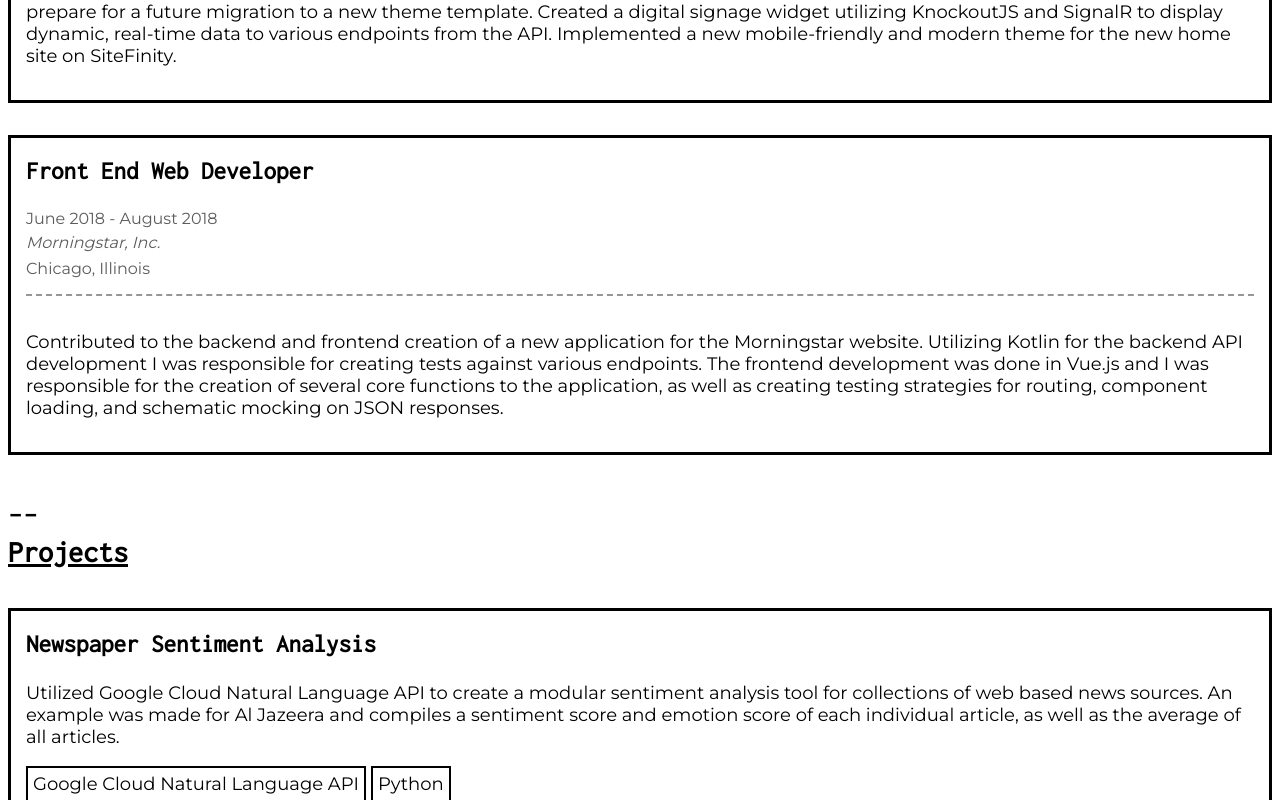
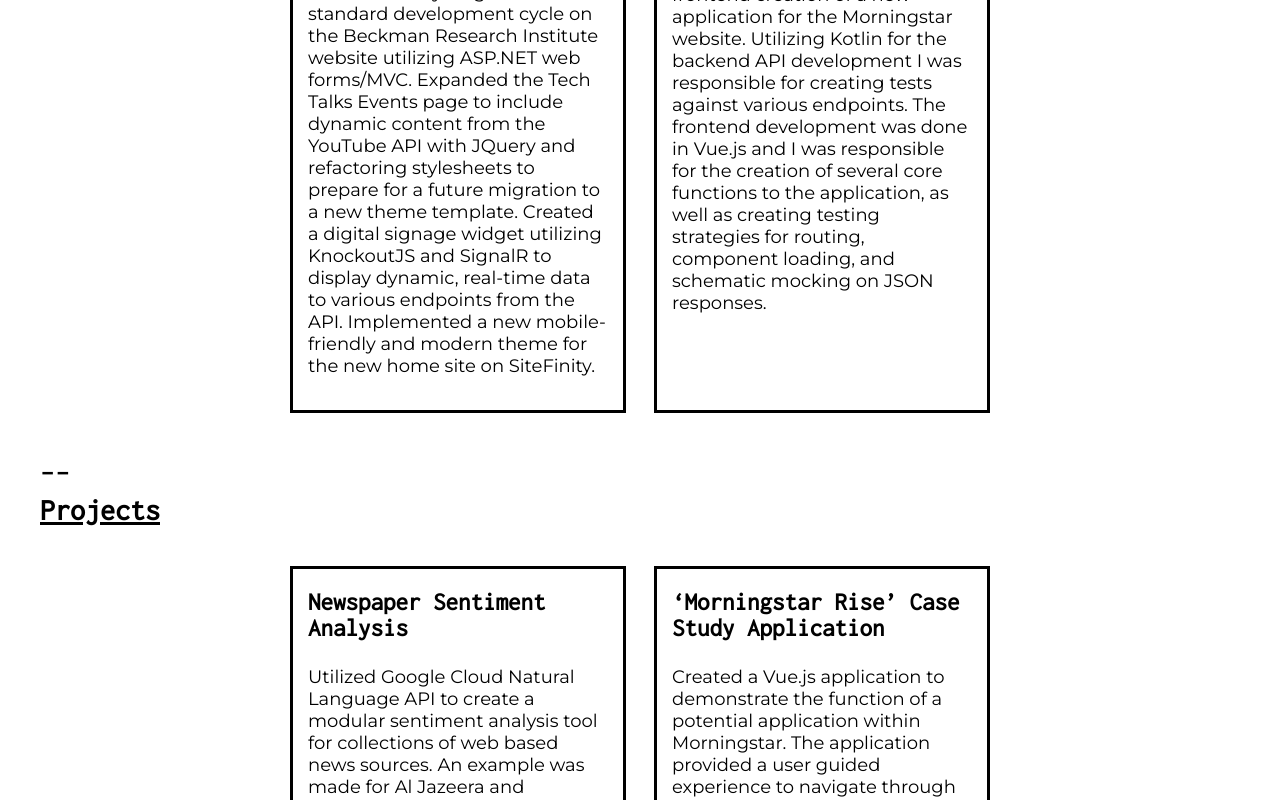
Before and after one commit to Smidds/personal-website, a Vue app: page / in a window 1280 px wide. Shown: the part 500-1300 px from the top of the page. Built offline with nearby package versions, Linux system fonts and the light colour scheme.

Commit message:
Continue responsive design to next breakpoint

```diff
--- a/src/assets/main.css
+++ b/src/assets/main.css
@@ -17,6 +17,7 @@
 #app {
   font-family: 'Montserrat', sans-serif;
   font-size: 18px;
+  margin: 18px;
 }
 
 .section-header {
@@ -28,8 +29,29 @@
   margin-top: 5px;
 }
 
-@media screen and (max-width: 450px) {
+.card-list {
+  display: flex;
+  flex-wrap: wrap;
+  margin: 0 auto;
+  justify-content: space-between;
+}
+
+.card {
+  flex: 1 0 calc(50% - 20px);
+}
+
+@media screen and (min-width: 501px) {
   #app {
-    margin: 18px;
+    margin: 32px;
   }
 }
+
+@media screen and (min-width: 800px) {
+  .card-list {
+    width: 700px;
+  }
+
+  .card {
+    max-width: 300px;
+  }
+}
--- a/src/components/Hello.vue
+++ b/src/components/Hello.vue
@@ -18,11 +18,6 @@
   .full-name {
     background-color: rgba(255, 225, 0, 0.54);
     padding-left: 2px;
-  }
-
-  @media screen and (max-width: 450px) {
-    .full-name {
-      display: inline-block;
-    }
+    display: inline-block;
   }
 </style>
--- a/src/components/Projects.vue
+++ b/src/components/Projects.vue
@@ -4,7 +4,8 @@
     <h2 class="section-header">
       Projects
     </h2>
-    <div v-for="project in projects" :key="project.id" class="project">
+    <div class="card-list">
+      <div v-for="project in projects" :key="project.id" class="project card">
         <h3 class="card-title">
           {{ project.title }}
         </h3>
@@ -33,6 +34,7 @@
         </div>
       </div>
     </div>
+  </div>
 </template>
 
 <script>
@@ -53,10 +55,6 @@
 </script>
 
 <style lang="scss" scoped>
-  .card-title {
-    margin-top: 5px;
-  }
-
   .project {
     border: 3px solid black;
     padding: 15px;
@@ -97,13 +95,13 @@
     margin-bottom: 15px;
   }
 
-  @media screen and (max-width: 450px) {
+  @media screen and (max-width: 500px) {
     .project-links__large {
       display: none;
     }
   }
 
-  @media screen and (min-width: 451px) {
+  @media screen and (min-width: 501px) {
     .project-links__small {
       display: none;
     }
--- a/src/components/Work.vue
+++ b/src/components/Work.vue
@@ -2,7 +2,8 @@
   <div id="work">
     <Divider />
     <h2 class="section-header">Work History</h2>
-    <div v-for="job in $options.work_history" :key="job.id" class="job">
+    <div class="card-list">
+      <div v-for="job in $options.work_history" :key="job.id" class="job card">
         <h3 class="card-title">
           {{ job.title }}
         </h3>
@@ -17,6 +18,7 @@
         <p class="job-description">
           {{ job.description }}
         </p>
+      </div>
     </div>
   </div>
 </template>
```
Lines whose indentation alone changed are shown as unchanged.
